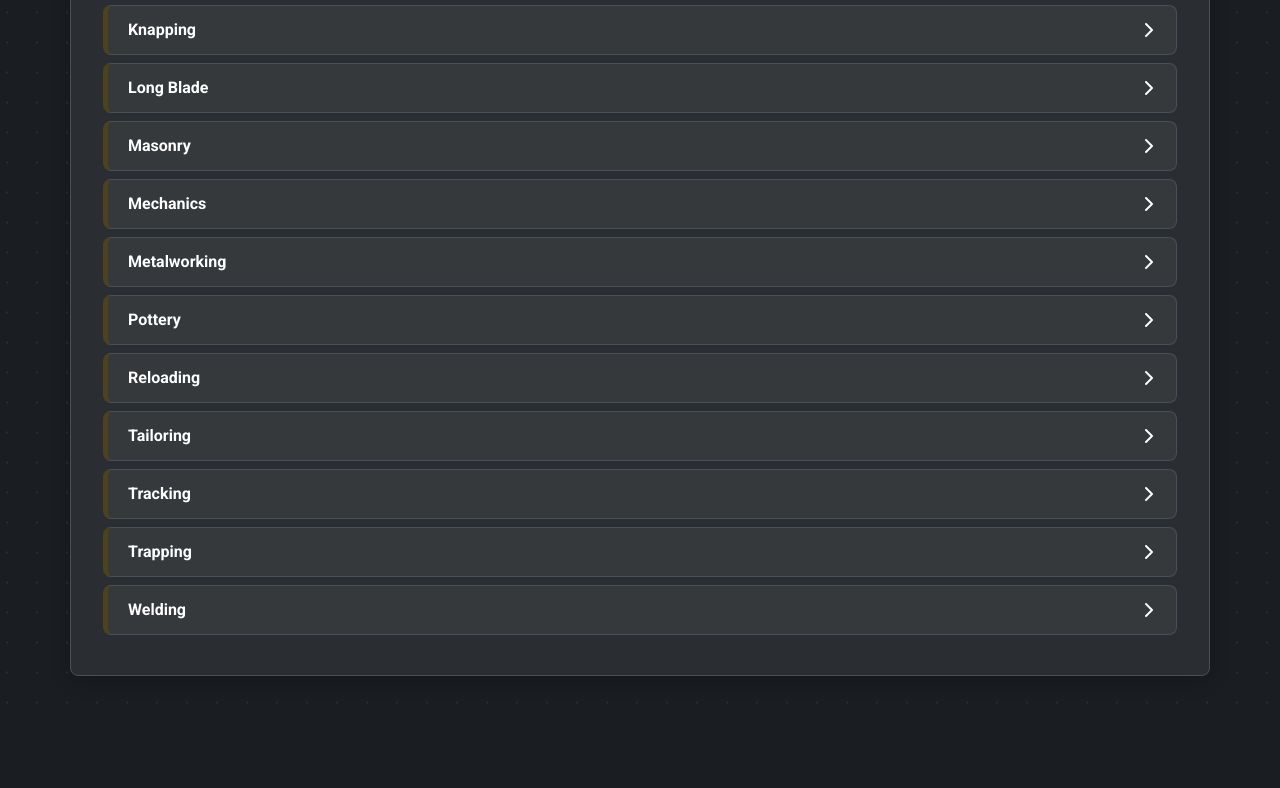
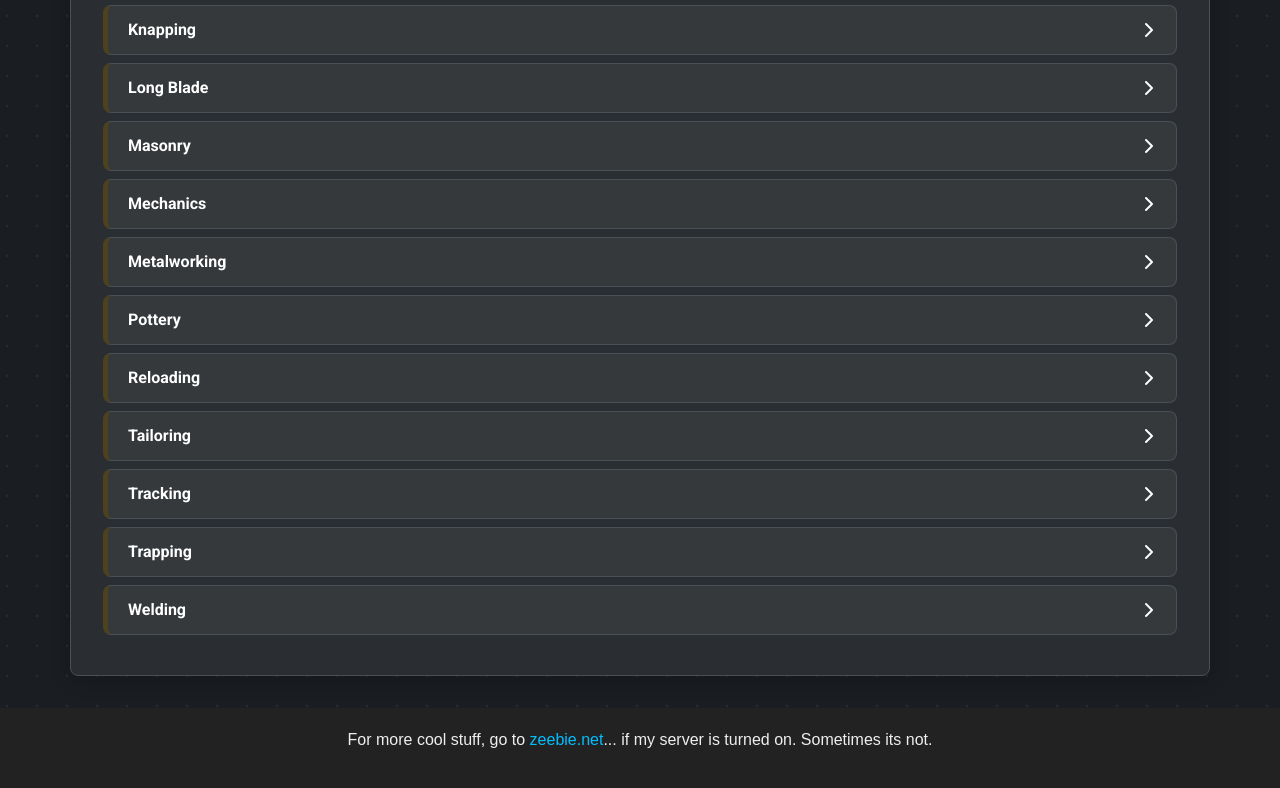
Before and after one commit to zeebie-the-zebra/zeebie-the-zebra.github.io, a plain HTML site: page index.html in a window 1280 px wide. Shown: the part 1159-1947 px from the top of the page. Before the commit the page ends 1867 px from the top, so only its background shows below. Drawn offline with nearby package versions, Linux system fonts and the light colour scheme.

Commit message:
Update index.html

```diff
--- a/index.html
+++ b/index.html
@@ -360,5 +360,13 @@
                 });
         });
     </script>
+
+<!-- ========== FOOTER ========== -->
+    <footer style="background-color: #222; color: #eee; padding: 20px; text-align: center; font-family: sans-serif;">
+      <p>
+        For more cool stuff, go to <a href="http://zeebie.net" target="_blank" style="color: #00bfff; text-decoration: none;">zeebie.net</a>... if my server is turned on. Sometimes its not.
+      </p>
+    </footer>
+    <!-- End of Footer -->
 </body>
 </html>
```
